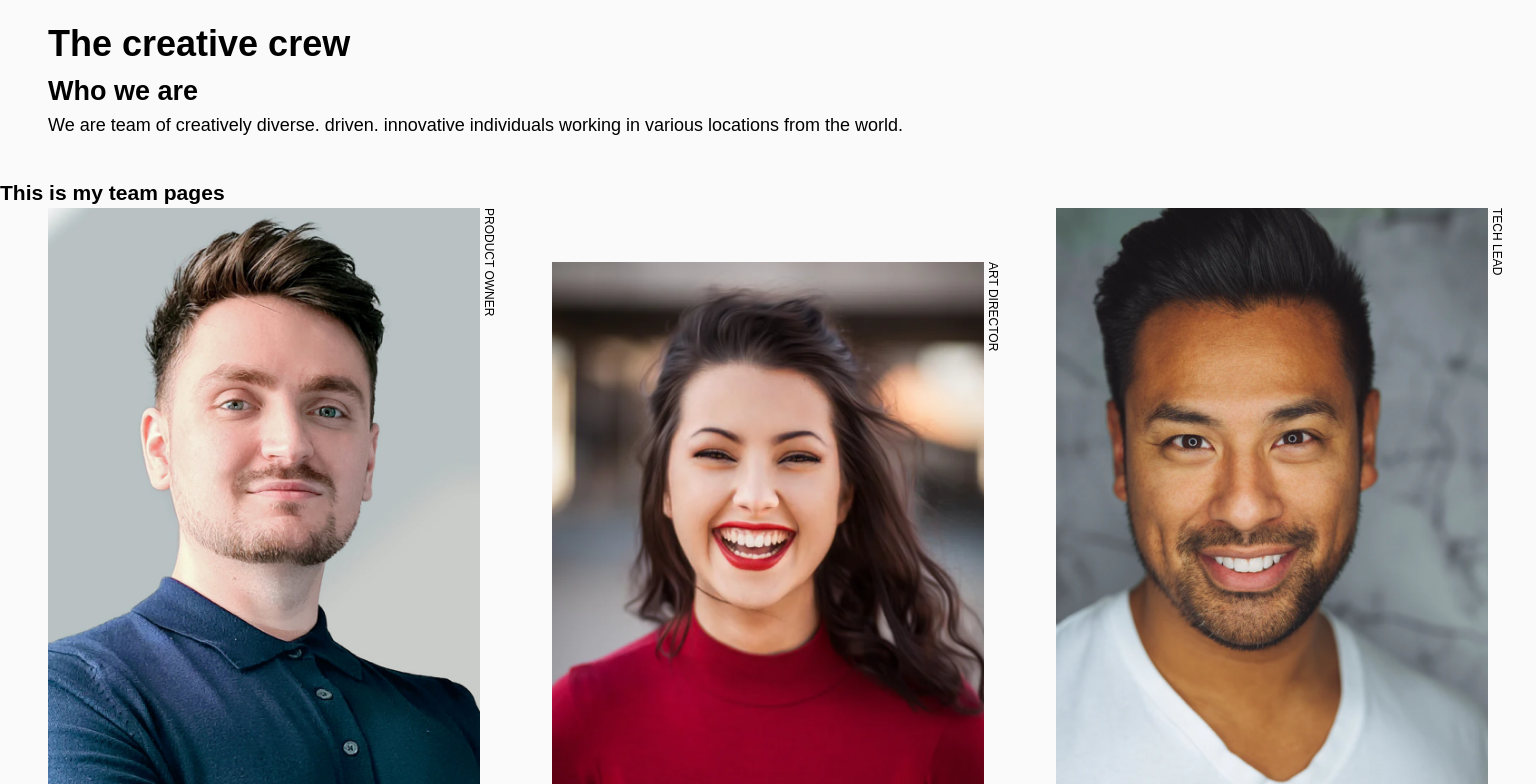
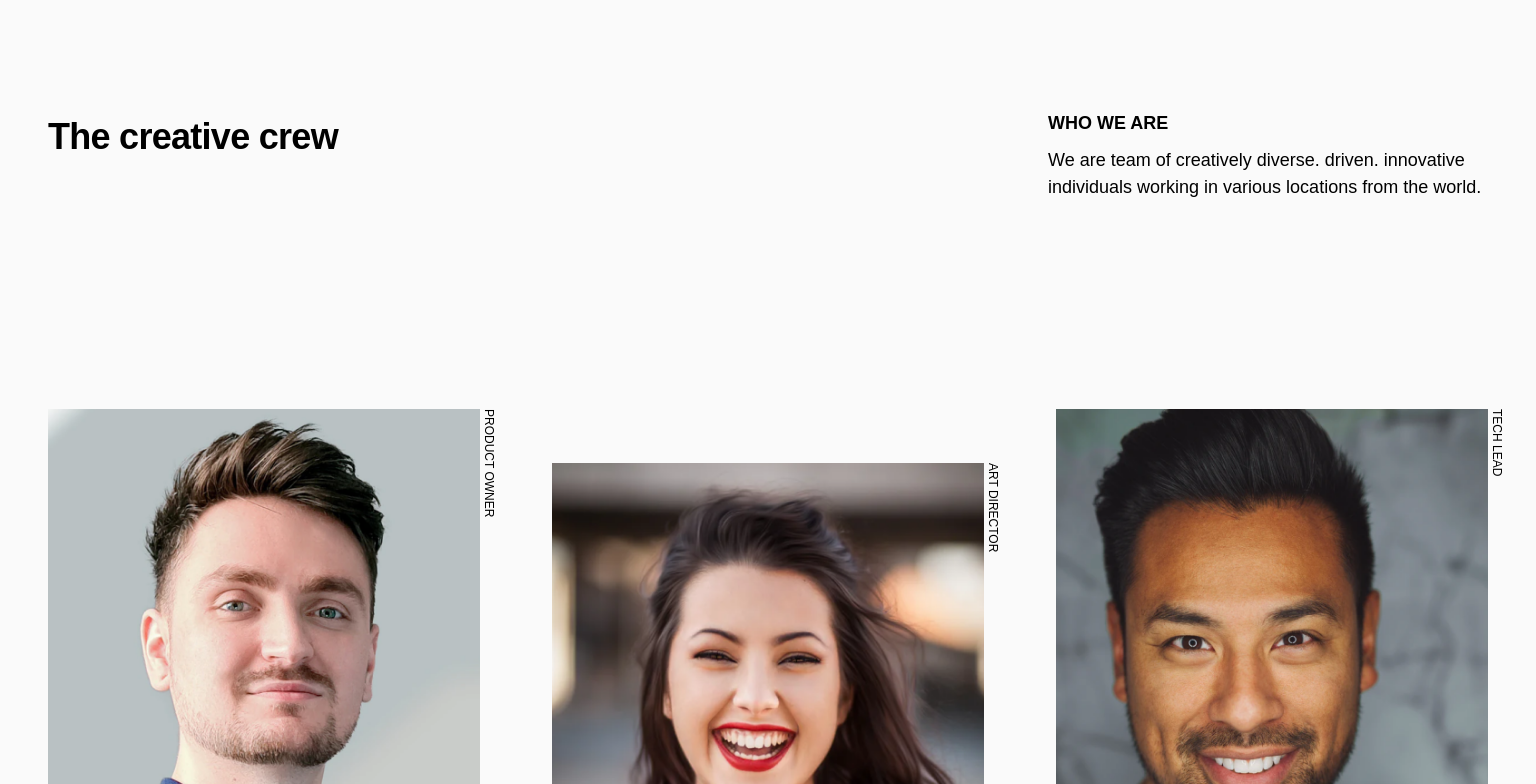
Before and after one commit to vakodrazan/my_team_pages, a website: page webroot/index.html in a window 1536 px wide. Shown: the top 784 px of the page. Drawn offline with Linux system fonts and the light colour scheme.

Commit message:
Trying to align the header elements in the same row

```diff
--- a/webroot/css/index.css
+++ b/webroot/css/index.css
@@ -55,26 +55,47 @@ p {
 a {
   text-decoration: none; }
 
-.header {
+.header > .container > h1 {
   font-family: "PT Serif", Arial, Helvetica, sans-serif;
+  --font_size: 36px;
+  font-weight: 700;
+  letter-spacing: -0.72px;
   padding-top: 17px;
   padding-bottom: 38px; }
-  .header > h1 {
-    --font_size: 36px;
-    font-weight: 700;
-    letter-spacing: -0.72px; }
+  @media (min-width: 1440px) {
+    .header > .container > h1 {
+      padding: 0; } }
 
-.masthead__heading {
+@media (min-width: 1440px) {
+  .header > .container {
+    padding-top: 110px;
+    padding-bottom: 170px;
+    display: flex;
+    flex-direction: row;
+    justify-content: space-between; } }
+
+.header__info {
+  --max-width: 335px;
+  max-width: var(--max-width); }
+  .header__info > h2 {
     --font_size: 18px;
     font-size: var(--font_size);
     text-transform: uppercase;
     font-weight: 600;
     padding-bottom: 10px; }
-
-.masthead__description {
+  .header__info > p {
     --font_size: 14px;
     font-size: var(--font_size);
     padding-bottom: 38px; }
+    @media (min-width: 650px) {
+      .header__info > p {
+        --font_size: 18px; } }
+  @media (min-width: 650px) {
+    .header__info {
+      --max-width: 440px; } }
+
+.masthead {
+  display: none; }
 
 .container {
   padding-right: 18px;
```
Lines whose indentation alone changed are shown as unchanged.
